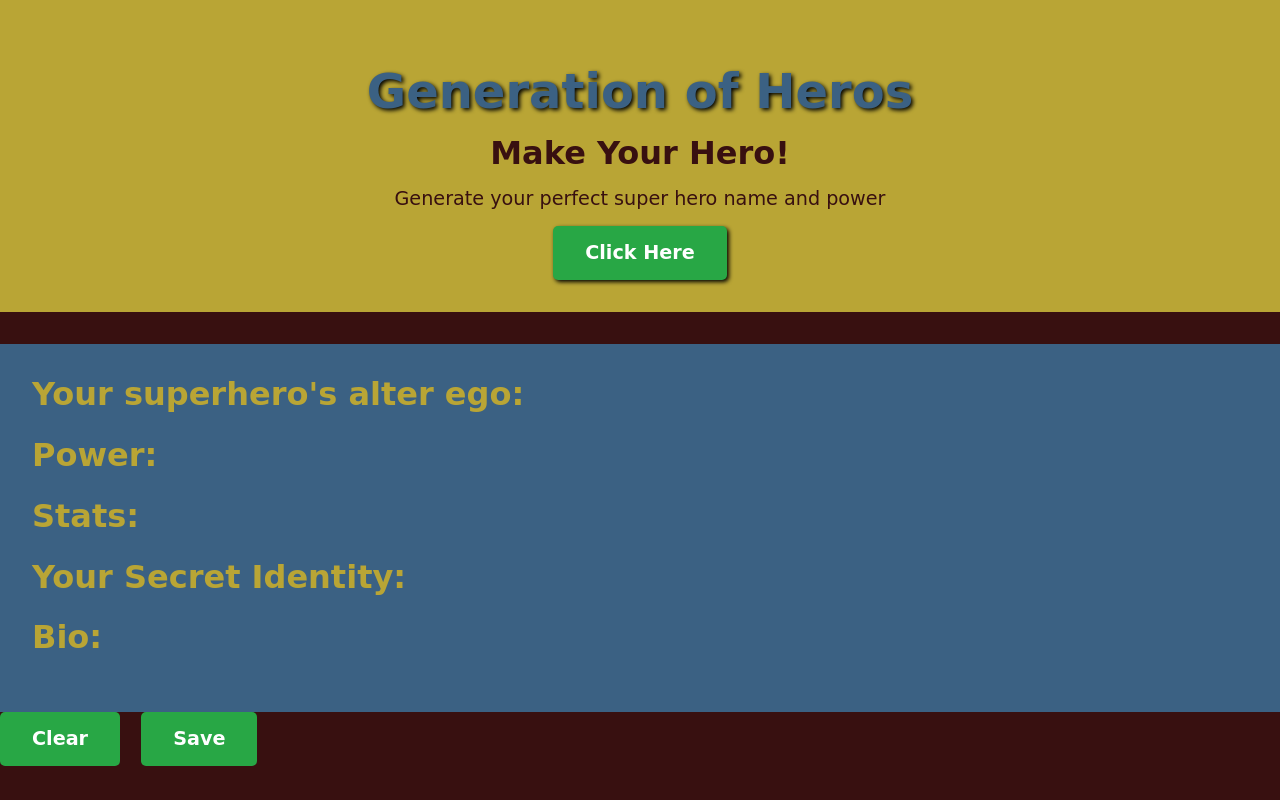
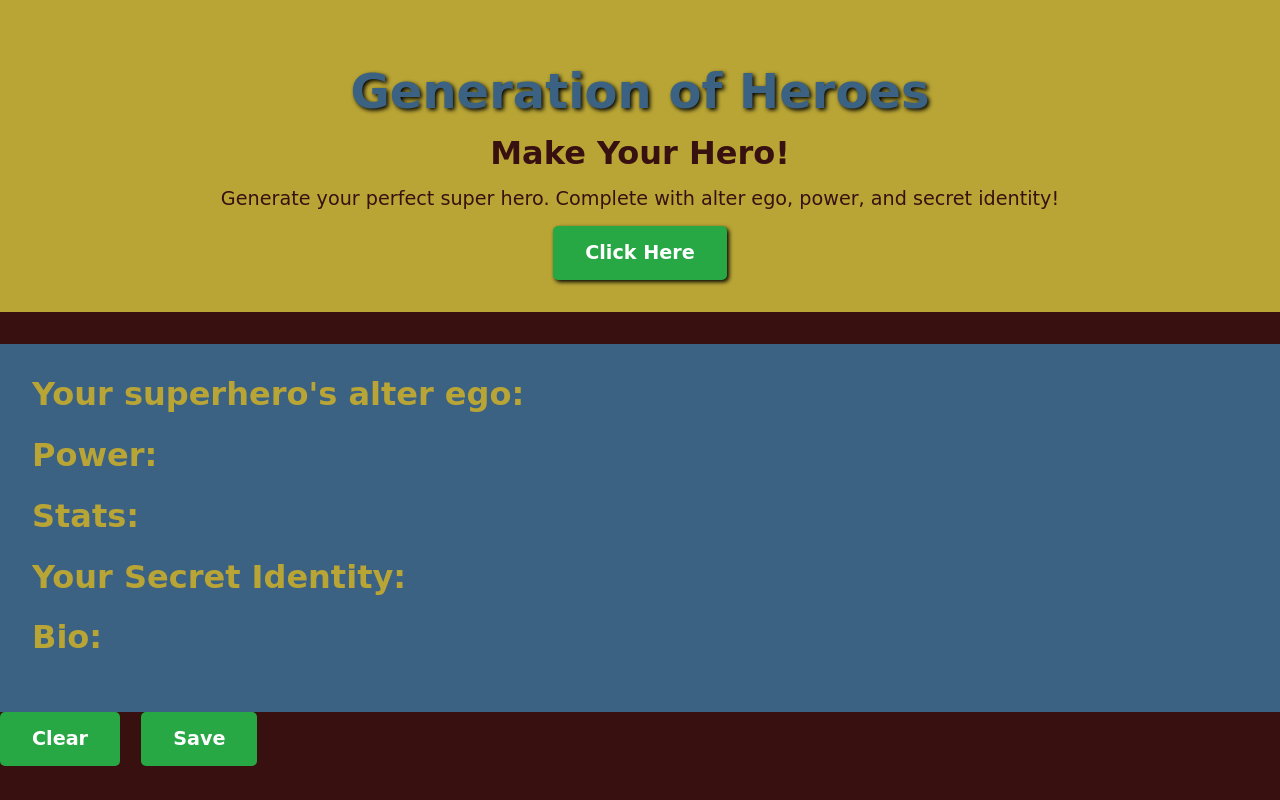
Before and after one commit to cbigham25/super-friends-api, a plain HTML site: page index.html in a window 1280 px wide. Drawn offline with nearby package versions, Linux system fonts and the light colour scheme; no server answers; a web font is replaced by a local one.

Commit message:
fixed typo

```diff
--- a/index.html
+++ b/index.html
@@ -5,7 +5,7 @@
     <meta charset="UTF-8">
     <meta http-equiv="X-UA-Compatible" content="IE=edge">
     <meta name="viewport" content="width=device-width, initial-scale=1.0">
-    <title>Random Superhero Generator</title>
+    <title>Generation of Heroes</title>
     <link rel="stylesheet" href="https://cdn.jsdelivr.net/npm/purecss@3.0.0/build/pure-min.css"
         integrity="sha384-X38yfunGUhNzHpBaEBsWLO+A0HDYOQi8ufWDkZ0k9e0eXz/tH3II7uKZ9msv++Ls" crossorigin="anonymous">
     <link rel="stylesheet" href="assets/style.css">
@@ -13,9 +13,9 @@
 
 <body>
     <div class="makeHero">
-        <h1>Generation of Heros</h1>
+        <h1>Generation of Heroes</h1>
         <h2>Make Your Hero!</h2>
-        <p>Generate your perfect super hero name and power</p>
+        <p>Generate your perfect super hero. Complete with alter ego, power, and secret identity!</p>
         <button id="clickButton">Click Here</button>
     </div>
     <div class="outcome">
```
